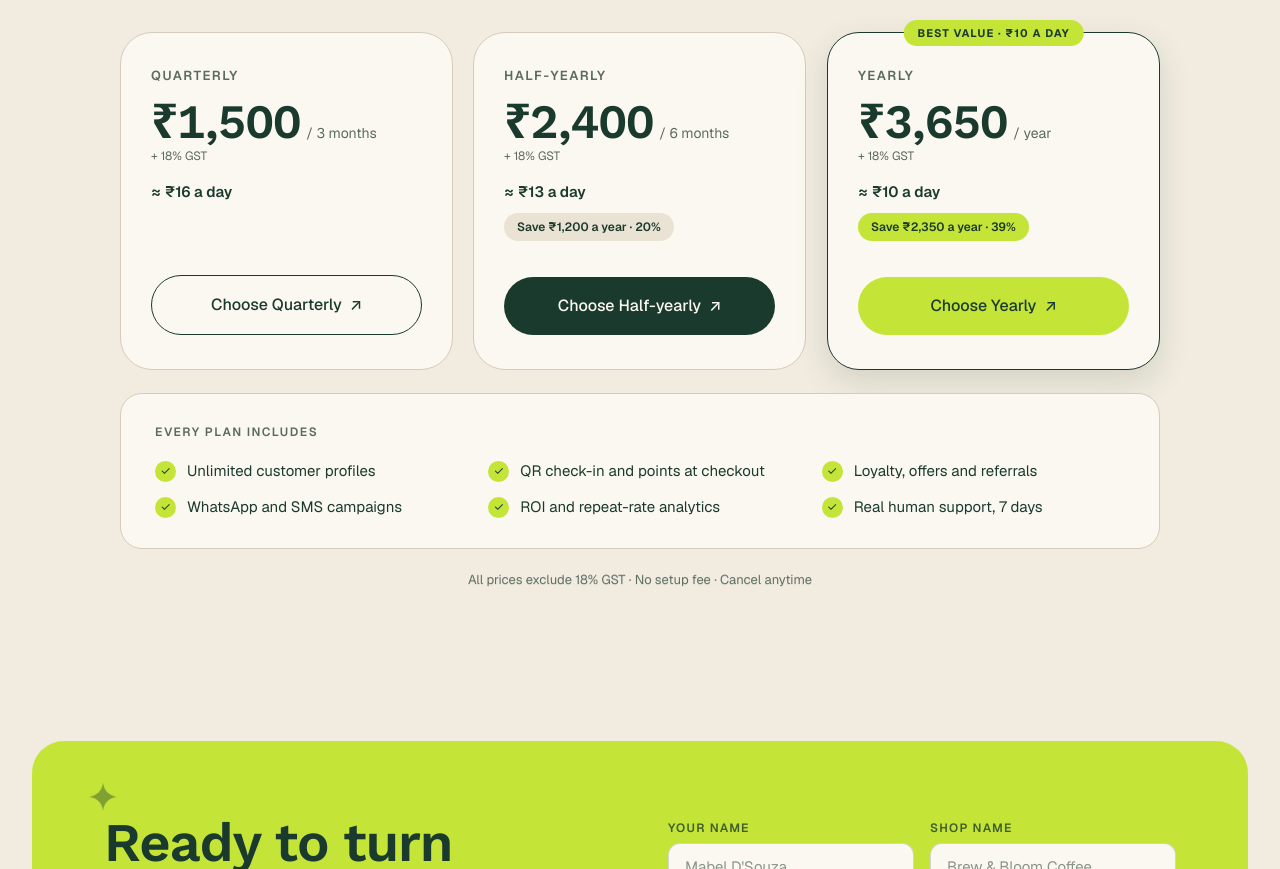
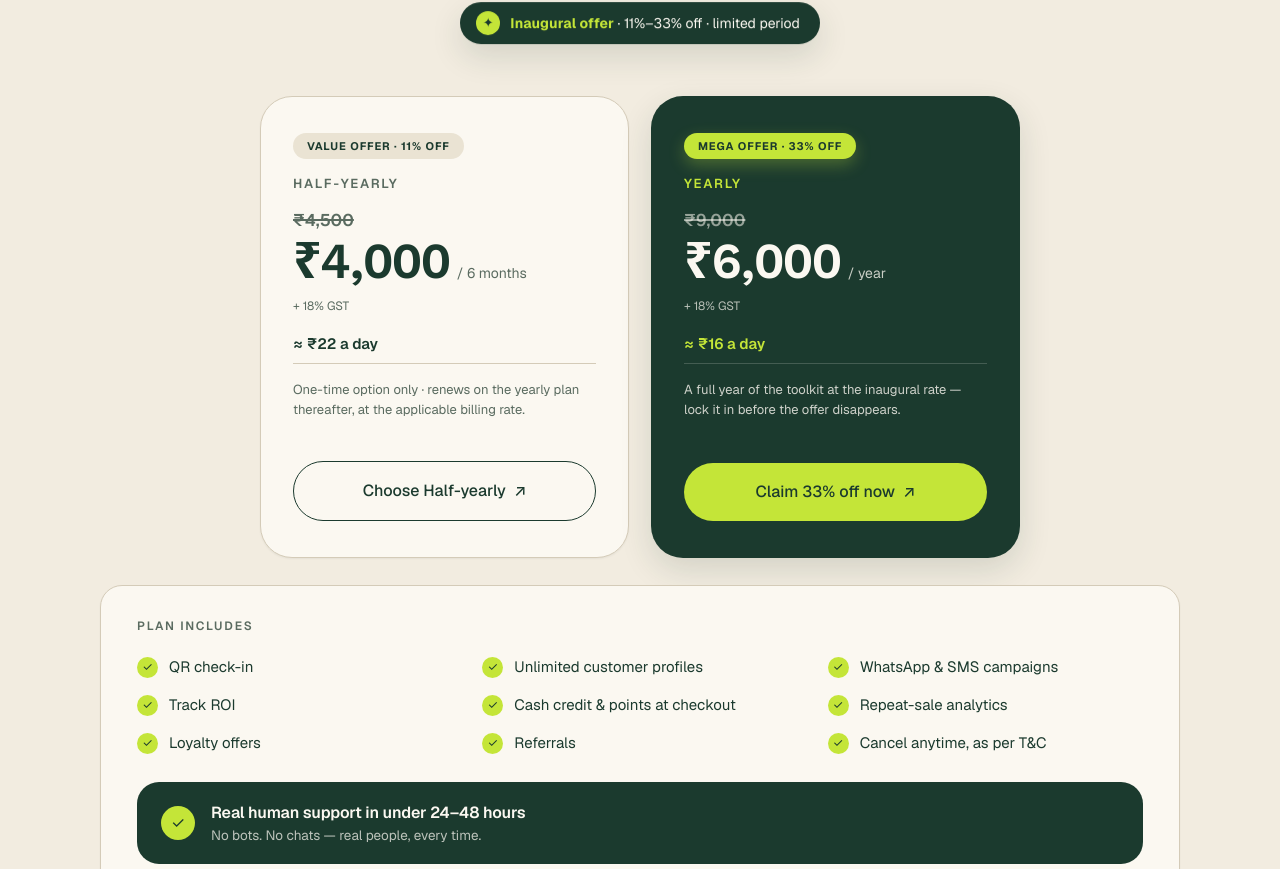
Before and after one commit to shreyash-droid/Fulcrum_Landing, a Next.js app: page /pricing in a window 1280 px wide. Shown: the part 451-1320 px from the top of the page. Built offline with nearby package versions, Linux system fonts and the light colour scheme; no server answers; a web font is replaced by a local one.

Commit message:
Prices Page Update

```diff
--- a/app/components/Pricing.jsx
+++ b/app/components/Pricing.jsx
@@ -10,41 +10,33 @@ export default function Pricing() {
             One toolkit. <em>Your billing rhythm.</em>
           </h2>
           <p className="lead">
-            Every plan includes the full Fulcrum toolkit &mdash; the longer you commit, the less you pay. The yearly plan works out to about &#8377;10 a day.
+            Every plan includes the full Fulcrum toolkit &mdash; the longer you commit, the less you pay. Right now, the inaugural offer takes up to a third off.
           </p>
+          <div className="offer-ribbon" role="note">
+            <span className="offer-ribbon__spark" aria-hidden="true">&#10022;</span>
+            <span className="offer-ribbon__text">
+              <strong>Inaugural offer</strong> &middot; 11%&ndash;33% off &middot; limited period
+            </span>
+          </div>
         </div>
 
-        <div className="plans">
-          {/* Quarterly */}
+        <div className="plans plans--two">
+          {/* Half-yearly - Value offer */}
           <div className="plan reveal">
-            <div className="p-name">Quarterly</div>
+            <span className="p-offer">Value offer &middot; 11% off</span>
+            <div className="p-name">Half-yearly</div>
+            <div className="p-orig">
+              <span className="p-strike">&#8377;4,500</span>
+            </div>
             <div className="p-price">
-              <span className="amt">&#8377;1,500</span>
-              <span className="per">/ 3 months</span>
-            </div>
-            <div className="p-gst">+ 18% GST</div>
-            <div className="p-day">&asymp; &#8377;16 a day</div>
-            <div className="p-spacer"></div>
-            <a href="/#waitlist" className="btn btn--ghost btn--lg">
-              Choose Quarterly{" "}
-              <span className="arrow" aria-hidden="true">
-                ↗
-              </span>
-            </a>
-          </div>
-
-          {/* Half-yearly */}
-          <div className="plan reveal" style={{ transitionDelay: ".06s" }}>
-            <div className="p-name">Half-yearly</div>
-            <div className="p-price">
-              <span className="amt">&#8377;2,400</span>
+              <span className="amt">&#8377;4,000</span>
               <span className="per">/ 6 months</span>
             </div>
             <div className="p-gst">+ 18% GST</div>
-            <div className="p-day">&asymp; &#8377;13 a day</div>
-            <span className="p-save">Save &#8377;1,200 a year &middot; 20%</span>
+            <div className="p-day">&asymp; &#8377;22 a day</div>
+            <div className="p-note">One-time option only &middot; renews on the yearly plan thereafter, at the applicable billing rate.</div>
             <div className="p-spacer"></div>
-            <a href="/#waitlist" className="btn btn--dark btn--lg">
+            <a href="/#waitlist" className="btn btn--ghost btn--lg">
               Choose Half-yearly{" "}
               <span className="arrow" aria-hidden="true">
                 ↗
@@ -52,20 +44,23 @@ export default function Pricing() {
             </a>
           </div>
 
-          {/* Yearly - featured / best value */}
-          <div className="plan plan--featured reveal" style={{ transitionDelay: ".12s" }}>
-            <span className="badge">Best value &middot; &#8377;10 a day</span>
+          {/* Yearly - Mega offer, featured / discount hero */}
+          <div className="plan plan--featured reveal" style={{ transitionDelay: ".06s" }}>
+            <span className="p-offer p-offer--mega">Mega offer &middot; 33% off</span>
             <div className="p-name">Yearly</div>
+            <div className="p-orig">
+              <span className="p-strike">&#8377;9,000</span>
+            </div>
             <div className="p-price">
-              <span className="amt">&#8377;3,650</span>
+              <span className="amt">&#8377;6,000</span>
               <span className="per">/ year</span>
             </div>
             <div className="p-gst">+ 18% GST</div>
-            <div className="p-day">&asymp; &#8377;10 a day</div>
-            <span className="p-save">Save &#8377;2,350 a year &middot; 39%</span>
+            <div className="p-day">&asymp; &#8377;16 a day</div>
+            <div className="p-note">A full year of the toolkit at the inaugural rate &mdash; lock it in before the offer disappears.</div>
             <div className="p-spacer"></div>
             <a href="/#waitlist" className="btn btn--primary btn--lg">
-              Choose Yearly{" "}
+              Claim 33% off now{" "}
               <span className="arrow" aria-hidden="true">
                 ↗
               </span>
@@ -74,29 +69,47 @@ export default function Pricing() {
         </div>
 
         <div className="plan-includes reveal">
-          <div className="lbl">Every plan includes</div>
+          <div className="lbl">Plan includes</div>
           <ul>
+            <li>
+              <span className="check">&#10003;</span> QR check-in
+            </li>
             <li>
               <span className="check">&#10003;</span> Unlimited customer profiles
             </li>
             <li>
-              <span className="check">&#10003;</span> QR check-in and points at checkout
+              <span className="check">&#10003;</span> WhatsApp &amp; SMS campaigns
             </li>
             <li>
-              <span className="check">&#10003;</span> Loyalty, offers and referrals
+              <span className="check">&#10003;</span> Track ROI
             </li>
             <li>
-              <span className="check">&#10003;</span> WhatsApp and SMS campaigns
+              <span className="check">&#10003;</span> Cash credit &amp; points at checkout
             </li>
             <li>
-              <span className="check">&#10003;</span> ROI and repeat-rate analytics
+              <span className="check">&#10003;</span> Repeat-sale analytics
             </li>
             <li>
-              <span className="check">&#10003;</span> Real human support, 7 days
+              <span className="check">&#10003;</span> Loyalty offers
+            </li>
+            <li>
+              <span className="check">&#10003;</span> Referrals
+            </li>
+            <li>
+              <span className="check">&#10003;</span> Cancel anytime, as per T&amp;C
             </li>
           </ul>
+
+          <div className="support-banner">
+            <span className="support-banner__icon" aria-hidden="true">&#10003;</span>
+            <div className="support-banner__text">
+              <strong>Real human support in under 24&ndash;48 hours</strong>
+              <span>No bots. No chats &mdash; real people, every time.</span>
+            </div>
+          </div>
         </div>
-        <p className="pricing-foot reveal">All prices exclude 18% GST &middot; No setup fee &middot; Cancel anytime</p>
+
+        <p className="pricing-foot reveal">All prices exclude 18% GST &middot; No setup fee &middot; Cancel anytime, as per T&amp;C</p>
       </div>
     </section>
   );
--- a/app/components/story/StoryApps.jsx
+++ b/app/components/story/StoryApps.jsx
@@ -4,7 +4,7 @@
 function StoreBadges({ what }) {
   return (
     <div className="store-badges">
-      <a href="#" className="store-badge" aria-label={"Download the " + what + " app on the App Store"}>
+      <a href="#waitlist" className="store-badge" aria-label={"Download the " + what + " app on the App Store"}>
         <svg width="22" height="22" viewBox="0 0 24 24" fill="currentColor" aria-hidden="true">
           <path d="M16.4 12.9c0-2 1.6-2.9 1.7-3-1-1.4-2.4-1.6-2.9-1.6-1.2-.1-2.4.7-3 .7s-1.6-.7-2.6-.7c-1.3 0-2.6.8-3.3 2-1.4 2.4-.4 6 1 8 .7 1 1.4 2 2.5 2 1 0 1.3-.6 2.5-.6s1.5.6 2.5.6 1.7-1 2.4-2c.7-1.1 1-2.1 1-2.2-.1 0-2.3-.9-2.3-3.4z" />
           <path d="M14.6 6.7c.5-.7.9-1.6.8-2.6-.8 0-1.8.5-2.4 1.2-.5.6-1 1.5-.8 2.5.9 0 1.8-.5 2.4-1.1z" />
@@ -14,7 +14,7 @@ function StoreBadges({ what }) {
           <span className="big">App Store</span>
         </span>
       </a>
-      <a href="#" className="store-badge" aria-label={"Get the " + what + " app on Google Play"}>
+      <a href="#waitlist" className="store-badge" aria-label={"Get the " + what + " app on Google Play"}>
         <svg width="20" height="22" viewBox="0 0 24 24" aria-hidden="true">
           <path d="M3.6 2.3c-.3.3-.5.7-.5 1.3v16.8c0 .6.2 1 .5 1.3l10-10.7-10-8.7z" fill="#7FA9C8" />
           <path d="M17.2 15.4l-3.6-3.4 3.7-3.4 3.1 1.8c1.1.6 1.1 1.6 0 2.3l-3.2 1.7z" fill="#C4E538" />
--- a/app/globals.css
+++ b/app/globals.css
@@ -1022,58 +1022,147 @@ em {
 /* ============================================================
    Pricing teaser - free to start
    ============================================================ */
-.pricing-head { text-align: center; margin-bottom: 56px; }
+.pricing-head { text-align: center; margin-bottom: 52px; }
 .pricing-head h2 { max-width: 20ch; margin: 0 auto 16px; }
 .pricing-head .lead { max-width: 54ch; margin: 0 auto; }
 
-/* Three duration plans - same product, longer commit = lower daily cost */
+/* Inaugural-offer ribbon under the heading */
+.offer-ribbon {
+  display: inline-flex; align-items: center; gap: 10px;
+  margin: 26px auto 0; padding: 9px 20px 9px 16px;
+  background: var(--forest); color: var(--cream);
+  border-radius: var(--radius-pill);
+  box-shadow: var(--shadow-pop);
+  font: 400 14px var(--font-body);
+}
+.offer-ribbon strong { font-weight: 700; color: var(--lime); letter-spacing: .01em; }
+.offer-ribbon__spark {
+  display: inline-flex; align-items: center; justify-content: center;
+  width: 24px; height: 24px; border-radius: 50%;
+  background: var(--lime); color: var(--on-accent); font-size: 13px;
+}
+
+/* Plans - same product, longer commit = lower daily cost */
 .plans {
   display: grid; grid-template-columns: repeat(3, minmax(0, 1fr));
-  gap: 20px; max-width: 1040px; margin: 0 auto; align-items: stretch;
+  gap: 22px; max-width: 1080px; margin: 0 auto; align-items: stretch;
+}
+/* Two-plan view - wider, centered cards that put the discount front and centre */
+.plans--two {
+  grid-template-columns: repeat(2, minmax(0, 1fr));
+  max-width: 760px;
 }
 .plan {
   position: relative; display: flex; flex-direction: column;
   background: var(--cream); border: 1px solid var(--divider);
-  border-radius: var(--radius-block); padding: 34px 30px;
+  border-radius: var(--radius-block); padding: 36px 32px;
+  box-shadow: var(--shadow-card);
 }
-.plan--featured { border: 1.5px solid var(--forest); box-shadow: var(--shadow-pop); }
 .plan .badge {
-  position: absolute; top: -13px; left: 50%; transform: translateX(-50%);
+  position: absolute; top: -14px; left: 50%; transform: translateX(-50%);
   background: var(--lime); color: var(--on-accent);
-  font: 700 11px var(--font-body); letter-spacing: .1em; text-transform: uppercase;
-  padding: 6px 14px; border-radius: var(--radius-pill); white-space: nowrap;
+  font: 700 11px var(--font-body); letter-spacing: .08em; text-transform: uppercase;
+  padding: 7px 16px; border-radius: var(--radius-pill); white-space: nowrap;
+  box-shadow: 0 6px 16px rgba(27, 58, 46, .22);
 }
-.plan .p-name { font: 600 13px var(--font-body); letter-spacing: .12em; text-transform: uppercase; color: var(--ink-muted); }
-.plan .p-price { display: flex; align-items: baseline; gap: 6px; margin: 14px 0 2px; }
+/* Offer eyebrow - "Value offer" / "Mega offer" tag at the top of each card */
+.plan .p-offer {
+  align-self: flex-start; margin-bottom: 16px;
+  background: var(--sage); color: var(--forest);
+  border-radius: var(--radius-pill); padding: 6px 14px;
+  font: 700 11px var(--font-body); letter-spacing: .08em; text-transform: uppercase;
+}
+.plan .p-offer--mega {
+  background: var(--lime); color: var(--on-accent);
+  box-shadow: 0 6px 16px rgba(196, 229, 56, .28);
+}
+.plan .p-name { font: 600 13px var(--font-body); letter-spacing: .14em; text-transform: uppercase; color: var(--ink-muted); }
+.plan .p-price { display: flex; align-items: baseline; gap: 7px; margin: 2px 0 12px; }
+.plan .p-save { margin-bottom: 4px; }
 .plan .p-price .amt {
-  font: 600 clamp(2.3rem, 4.4vw, 3rem) var(--font-display);
+  font: 600 clamp(2.4rem, 4.6vw, 3.15rem) var(--font-display);
   letter-spacing: -.03em; line-height: 1; color: var(--forest);
   font-variant-numeric: tabular-nums lining-nums;
 }
 .plan .p-price .per { font: 400 14px var(--font-body); color: var(--ink-muted); }
+.plan .p-was { display: flex; align-items: center; gap: 10px; min-height: 24px; margin-bottom: 12px; }
+.plan .p-strike {
+  font: 500 15px var(--font-body); color: var(--ink-muted);
+  text-decoration: line-through; text-decoration-thickness: 1.5px;
+  font-variant-numeric: tabular-nums lining-nums;
+}
+.plan .p-off {
+  background: var(--lime); color: var(--on-accent);
+  border-radius: var(--radius-pill); padding: 3px 11px;
+  font: 700 11px var(--font-body); letter-spacing: .04em; text-transform: uppercase;
+}
+.plan .p-off--big {
+  padding: 5px 14px; font-size: 12px; letter-spacing: .05em;
+  box-shadow: 0 4px 14px rgba(196, 229, 56, .3);
+}
+/* Anchor line - original (struck) price shown ABOVE the discounted price */
+.plan .p-orig { margin-top: 16px; min-height: 20px; }
+.plan .p-orig .p-strike {
+  font: 600 17px var(--font-body); color: var(--ink-muted);
+  text-decoration: line-through; text-decoration-thickness: 2px;
+}
+.plan--featured .p-orig .p-strike { color: rgba(251, 248, 241, .55); }
+.plan .p-tag {
+  background: var(--sage); color: var(--ink-muted);
+  border-radius: var(--radius-pill); padding: 3px 11px;
+  font: 600 11px var(--font-body); letter-spacing: .06em; text-transform: uppercase;
+}
 .plan .p-gst { font: 400 12px var(--font-body); color: var(--ink-muted); }
-.plan .p-day { margin-top: 18px; font: 600 15px var(--font-body); color: var(--forest); }
-.plan .p-save {
-  align-self: flex-start; margin-top: 12px;
-  background: var(--sage); color: var(--forest);
-  border-radius: var(--radius-pill); padding: 6px 13px;
-  font: 600 12px var(--font-body);
+.plan .p-day { margin-top: 20px; font: 600 15px var(--font-body); color: var(--forest); }
+.plan .p-note {
+  margin-top: 10px; padding-top: 16px; border-top: 1px solid var(--divider);
+  font: 400 13px/1.5 var(--font-body); color: var(--ink-muted);
 }
-.plan--featured .p-save { background: var(--lime); color: var(--on-accent); }
-.plan .p-spacer { flex: 1; min-height: 12px; }
-.plan .btn { margin-top: 24px; width: 100%; }
+.plan .p-spacer { flex: 1; min-height: 16px; }
+.plan .btn { margin-top: 26px; width: 100%; }
+
+/* Featured (yearly) - premium dark inverted card */
+.plan--featured {
+  background: var(--forest); border-color: transparent;
+  box-shadow: var(--shadow-pop);
+  transform: translateY(-6px);
+}
+.plan--featured .p-name { color: var(--lime); }
+.plan--featured .p-price .amt { color: var(--cream); }
+.plan--featured .p-price .per { color: rgba(251, 248, 241, .78); }
+.plan--featured .p-strike { color: rgba(251, 248, 241, .55); }
+.plan--featured .p-gst { color: rgba(251, 248, 241, .7); }
+.plan--featured .p-day { color: var(--lime); }
+.plan--featured .p-note { color: rgba(251, 248, 241, .8); border-top-color: rgba(251, 248, 241, .18); }
 
 /* Shared "every plan includes" strip */
 .plan-includes {
-  max-width: 1040px; margin: 24px auto 0;
+  max-width: 1080px; margin: 28px auto 0;
   background: var(--cream); border: 1px solid var(--divider);
-  border-radius: var(--radius-card); padding: 30px 34px;
+  border-radius: var(--radius-card); padding: 32px 36px;
+  box-shadow: var(--shadow-card);
 }
-.plan-includes .lbl { font: 600 12px var(--font-body); letter-spacing: .12em; text-transform: uppercase; color: var(--ink-muted); margin-bottom: 20px; }
-.plan-includes ul { display: grid; grid-template-columns: repeat(3, 1fr); gap: 14px 30px; margin: 0; padding: 0; list-style: none; }
+.plan-includes .lbl { font: 600 12px var(--font-body); letter-spacing: .14em; text-transform: uppercase; color: var(--ink-muted); margin-bottom: 22px; }
+.plan-includes ul { display: grid; grid-template-columns: repeat(3, 1fr); gap: 16px 30px; margin: 0; padding: 0; list-style: none; }
 .plan-includes li { display: flex; align-items: flex-start; gap: 11px; font: 400 15px/1.4 var(--font-body); color: var(--forest); }
 .plan-includes .check { width: 21px; height: 21px; flex: none; margin-top: 1px; border-radius: 50%; background: var(--lime); display: inline-flex; align-items: center; justify-content: center; color: var(--on-accent); font-size: 12px; }
-.pricing-foot { text-align: center; margin-top: 22px; font: 400 13px var(--font-body); color: var(--ink-muted); }
+
+/* Human-support highlight - trust reassurance, sits inside the includes card */
+.support-banner {
+  display: flex; align-items: center; gap: 16px;
+  margin-top: 28px; padding: 20px 24px;
+  background: var(--forest); border-radius: var(--radius-card);
+}
+.support-banner__icon {
+  flex: none; width: 34px; height: 34px; border-radius: 50%;
+  background: var(--lime); color: var(--on-accent);
+  display: inline-flex; align-items: center; justify-content: center; font-size: 16px;
+}
+.support-banner__text { display: flex; flex-direction: column; gap: 3px; }
+.support-banner__text strong { font: 600 16px var(--font-body); color: var(--cream); letter-spacing: -.01em; }
+.support-banner__text span { font: 400 13.5px var(--font-body); color: rgba(251, 248, 241, .72); }
+
+.pricing-foot { text-align: center; margin-top: 24px; font: 400 13px var(--font-body); color: var(--ink-muted); }
 
 /* Reassurance line under a CTA cluster */
 .cta-reassure {
@@ -1140,6 +1229,7 @@ em {
 
 .plan { transition: transform .22s cubic-bezier(.16, 1, .3, 1), box-shadow .22s ease-out, border-color .22s ease-out; }
 .plan:hover { transform: translateY(-6px); box-shadow: var(--shadow-pop); border-color: var(--forest); }
+.plan--featured:hover { transform: translateY(-12px); border-color: transparent; }
 
 /* How it works - each step pops up and inverts to a dark colour scheme */
 .step-title span, .step-body > p, .step-num, .step-demo, .step-demo * {
@@ -1309,6 +1399,7 @@ em {
   .proof-item:nth-child(3), .proof-item:nth-child(4) { border-top: 1px solid var(--divider); }
 
   .plans { grid-template-columns: minmax(0, 460px); justify-content: center; }
+  .plan--featured, .plan--featured:hover { transform: none; }
   .plan-includes { max-width: 460px; }
   .plan-includes ul { grid-template-columns: 1fr; }
 
```
Also changed, not shown: app/components/ForCustomers.jsx (+6 -6 lines).
